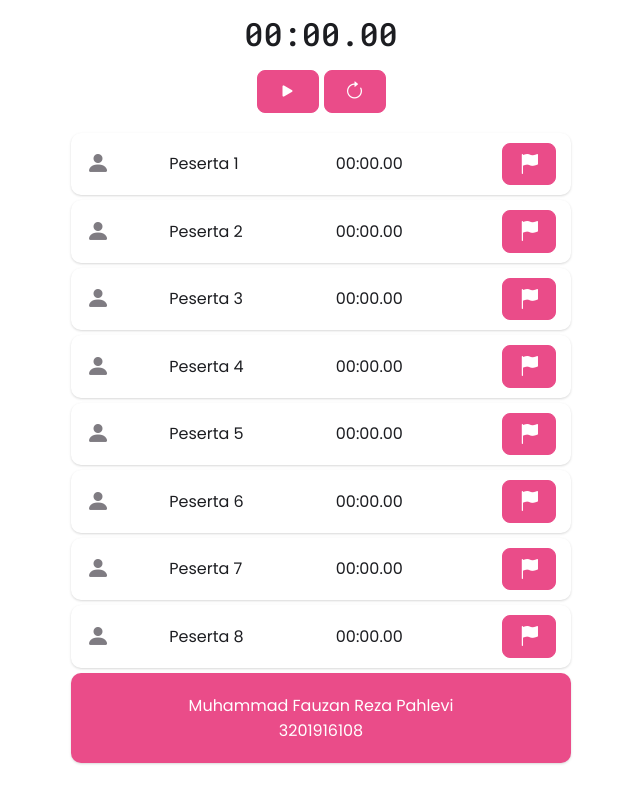
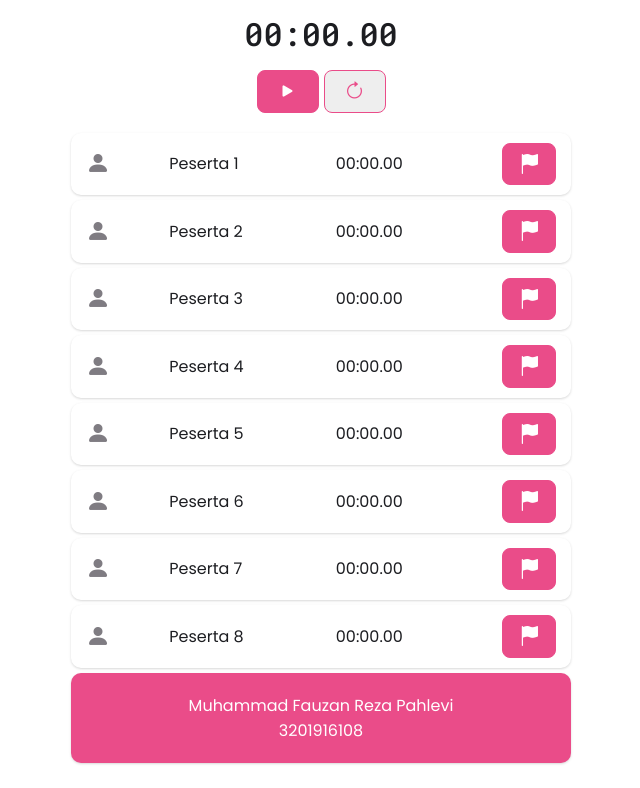
Before and after one commit to codebyfauzan/stopwatch, a plain HTML site: page index.html in a window 1280 px wide. In both pictures the pointer is over the button 673 px from the left and 222 px from the top of the page. Shown: the part 131-919 px from the top of the page, without its empty margins (319-959 px from the left). Drawn offline with nearby package versions, Linux system fonts and the light colour scheme.

```diff
--- a/css/style.css
+++ b/css/style.css
@@ -91,8 +91,7 @@ button.secondary {
 }
 
 button.secondary:hover {
-    background-color: #EA4C89;
-    color: #FFFFFF;
+    background-color: #eeeeee;
 }
 
 .participant,
```
Also changed, not shown: 1 other file.
